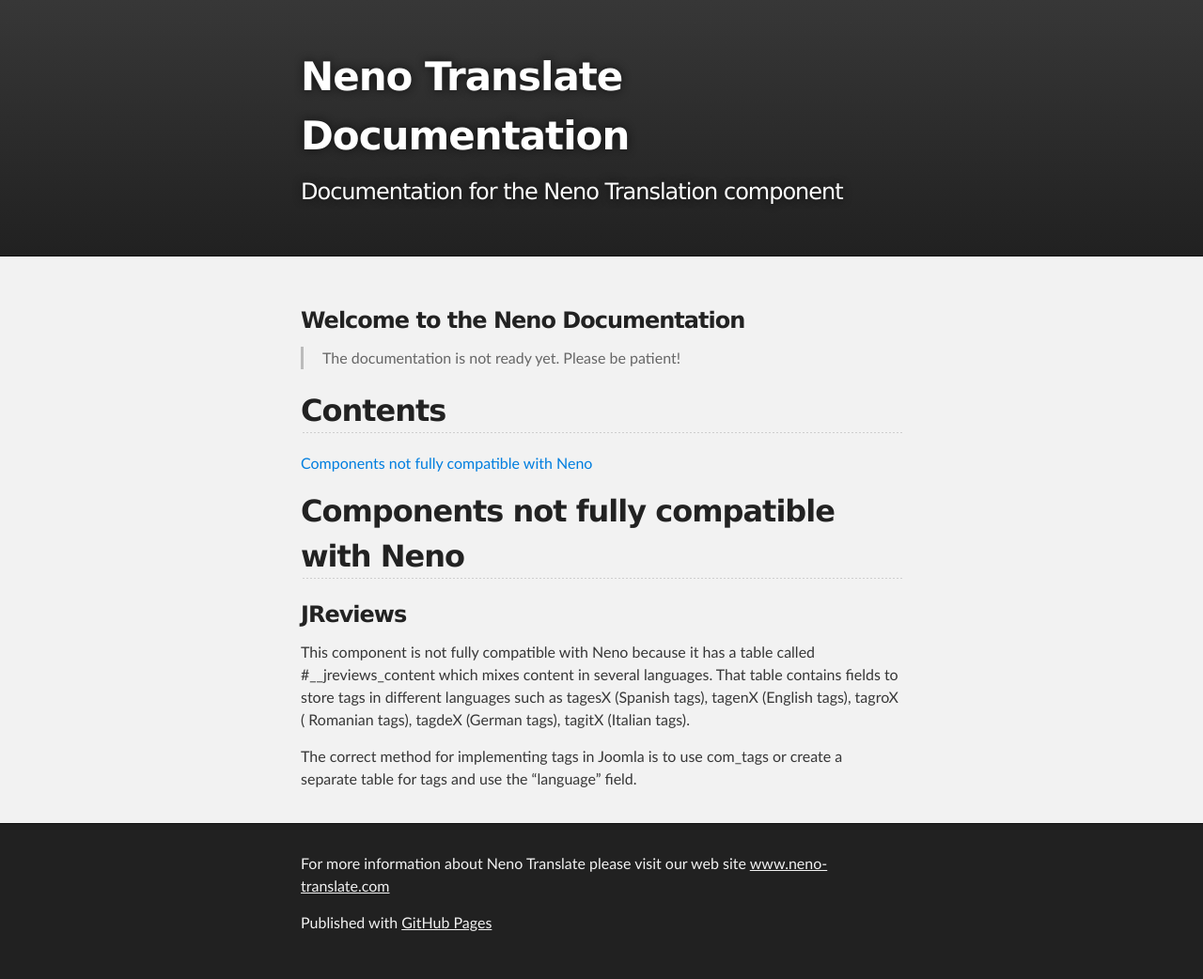
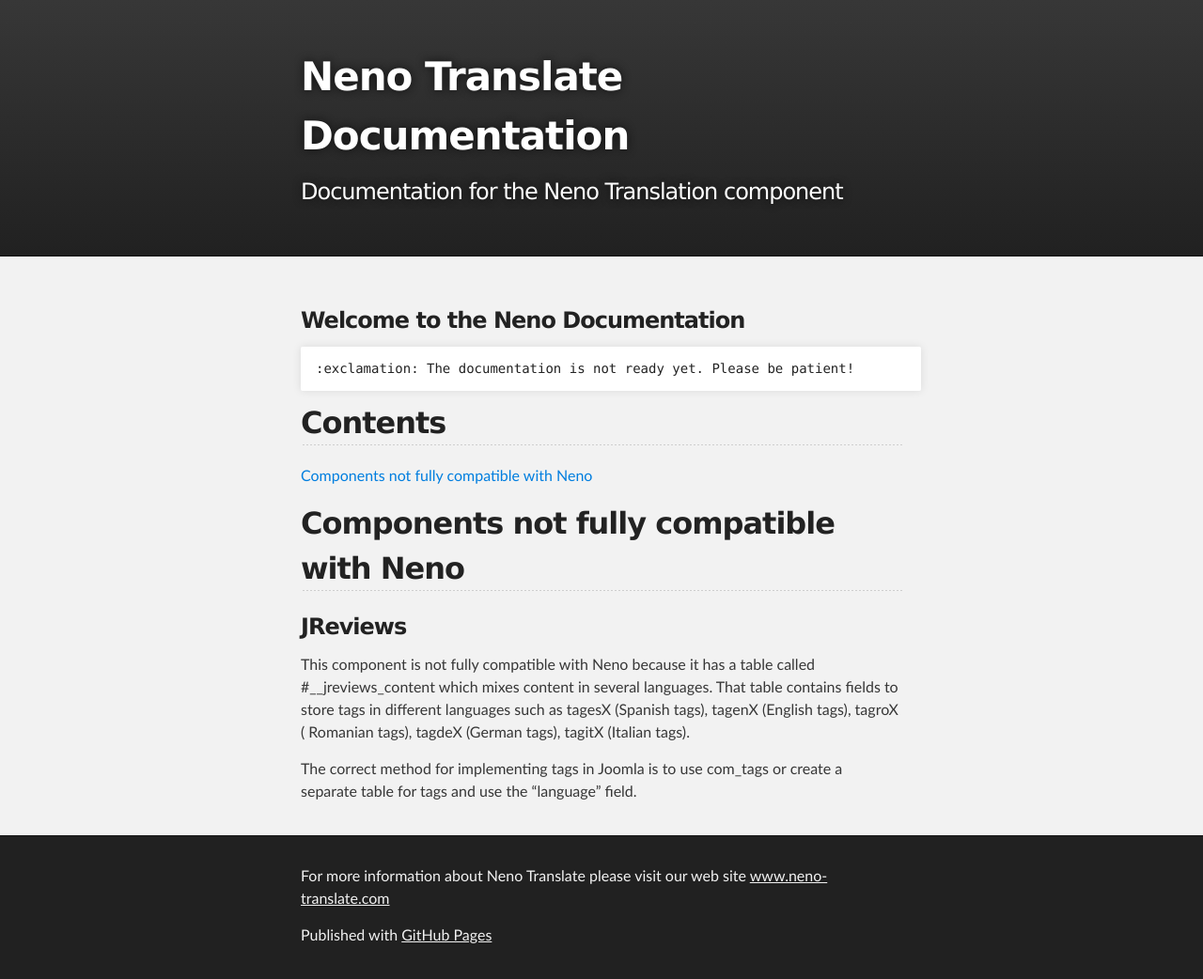
Before and after one commit to javigomez/neno, a Jekyll site: the page built from index.md, in a window 1280 px wide. Shown: the whole page at 94% size. Built offline with Jekyll 4.4.1, drawn with Linux system fonts in a browser that asks for light colours; Markdown is read by kramdown in place of the engine named in the settings; part of the change alters nothing that is shown.

Commit message:
Update index.md

````diff
--- a/index.md
+++ b/index.md
@@ -2,7 +2,9 @@
 layout: index
 ---
 ### Welcome to the Neno Documentation
-> The documentation is not ready yet. Please be patient!
+```
+:exclamation: The documentation is not ready yet. Please be patient!
+```
 
 ## Contents
 [Components not fully compatible with Neno](#Components-not-fully-compatible-with-Neno)
````
